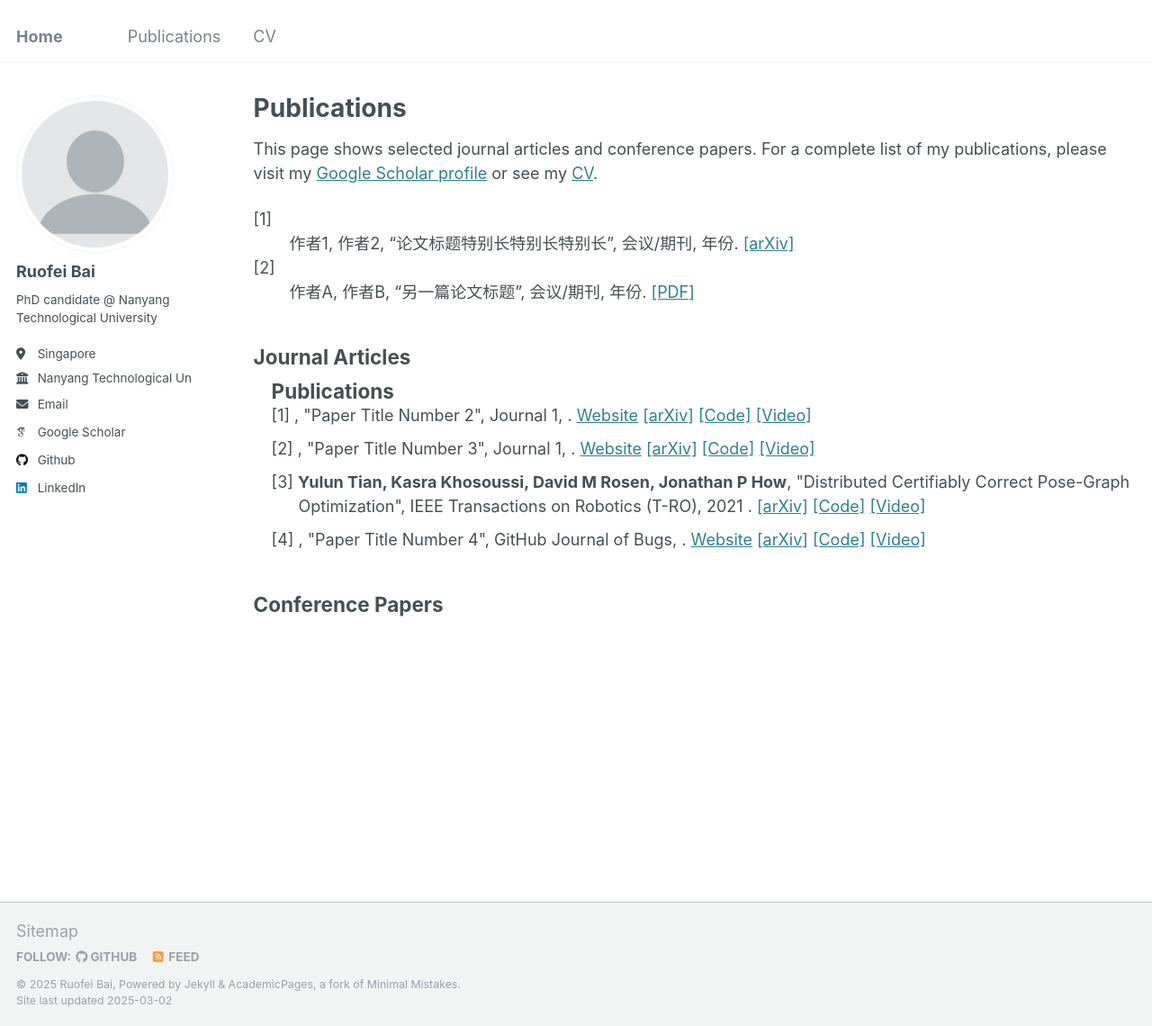
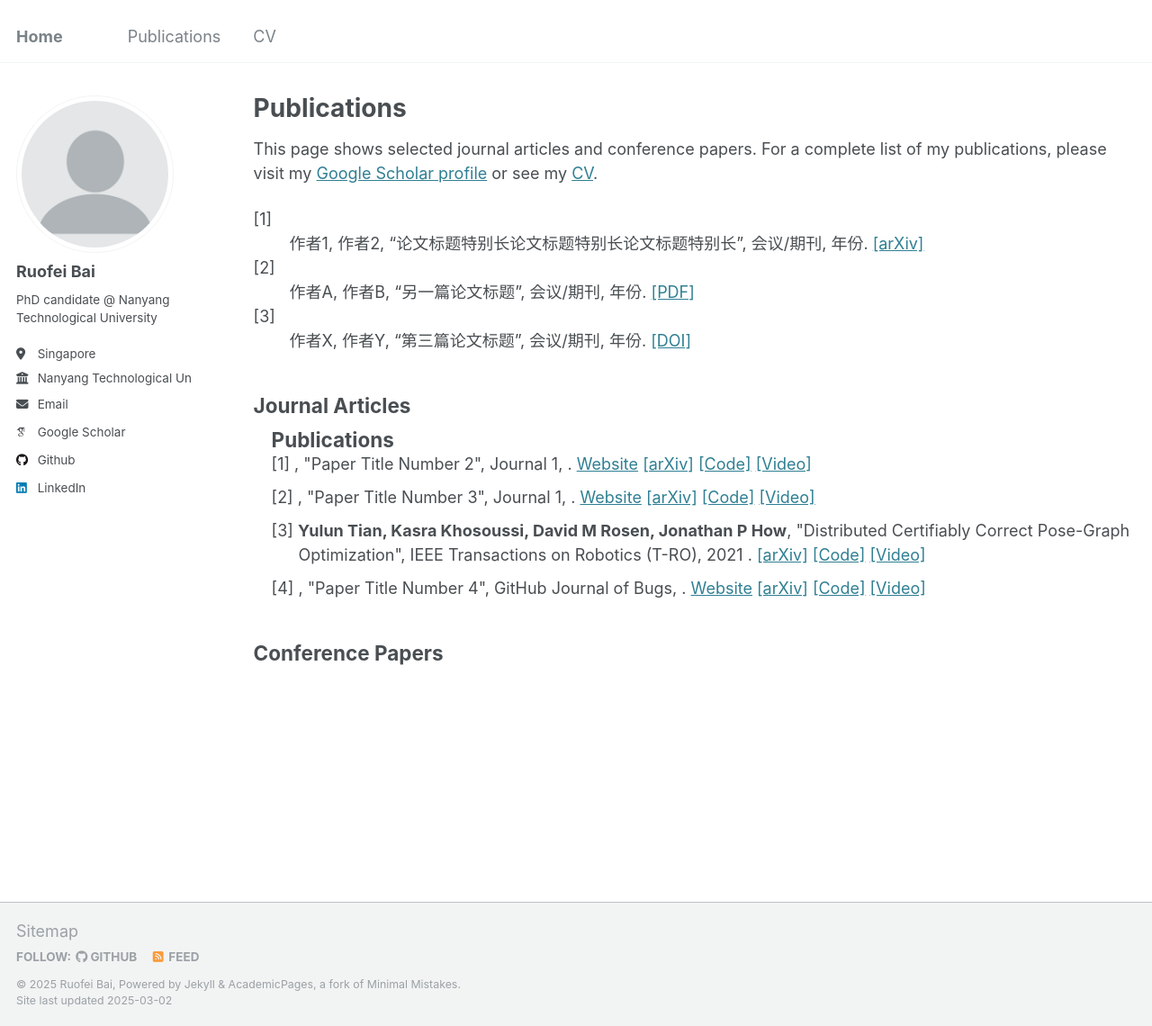
Before and after one commit to bairuofei/bairuofei.github.io, a Jekyll site: the page built from _pages/publications.md, in a window 1280 px wide and 1140 px high. Shown: the whole window at 90% size. Built offline with Jekyll 4.4.1, drawn with Linux system fonts in a browser that asks for light colours; some web fonts are replaced.

Commit message:
Update publications.md

```diff
--- a/_pages/publications.md
+++ b/_pages/publications.md
@@ -8,14 +8,28 @@ author_profile: true
 This page shows selected journal articles and conference papers.
 For a complete list of my publications, please visit my [Google Scholar profile](https://scholar.google.com/citations?user=1deQ5u4AAAAJ&hl=en&oi=ao) or see my [CV](/files/CV_BaiRuofei.pdf).
 
-<dl>
-  <dt>[1]</dt>
-  <dd>作者1, 作者2, “论文标题特别长特别长特别长”, 会议/期刊, 年份. <a href="#">[arXiv]</a></dd>
+<dl id="publications">
+  <dt></dt>
+  <dd>作者1, 作者2, “论文标题特别长论文标题特别长论文标题特别长”,
+      会议/期刊, 年份. <a href="#">[arXiv]</a></dd>
 
-  <dt>[2]</dt>
-  <dd>作者A, 作者B, “另一篇论文标题”, 会议/期刊, 年份. <a href="#">[PDF]</a></dd>
+  <dt></dt>
+  <dd>作者A, 作者B, “另一篇论文标题”,
+      会议/期刊, 年份. <a href="#">[PDF]</a></dd>
+
+  <dt></dt>
+  <dd>作者X, 作者Y, “第三篇论文标题”,
+      会议/期刊, 年份. <a href="#">[DOI]</a></dd>
 </dl>
 
+<script>
+  document.addEventListener("DOMContentLoaded", function() {
+      let items = document.querySelectorAll("#publications dt");
+      items.forEach((dt, index) => {
+          dt.textContent = `[${index + 1}]`;
+      });
+  });
+</script>
 
 
 
```
